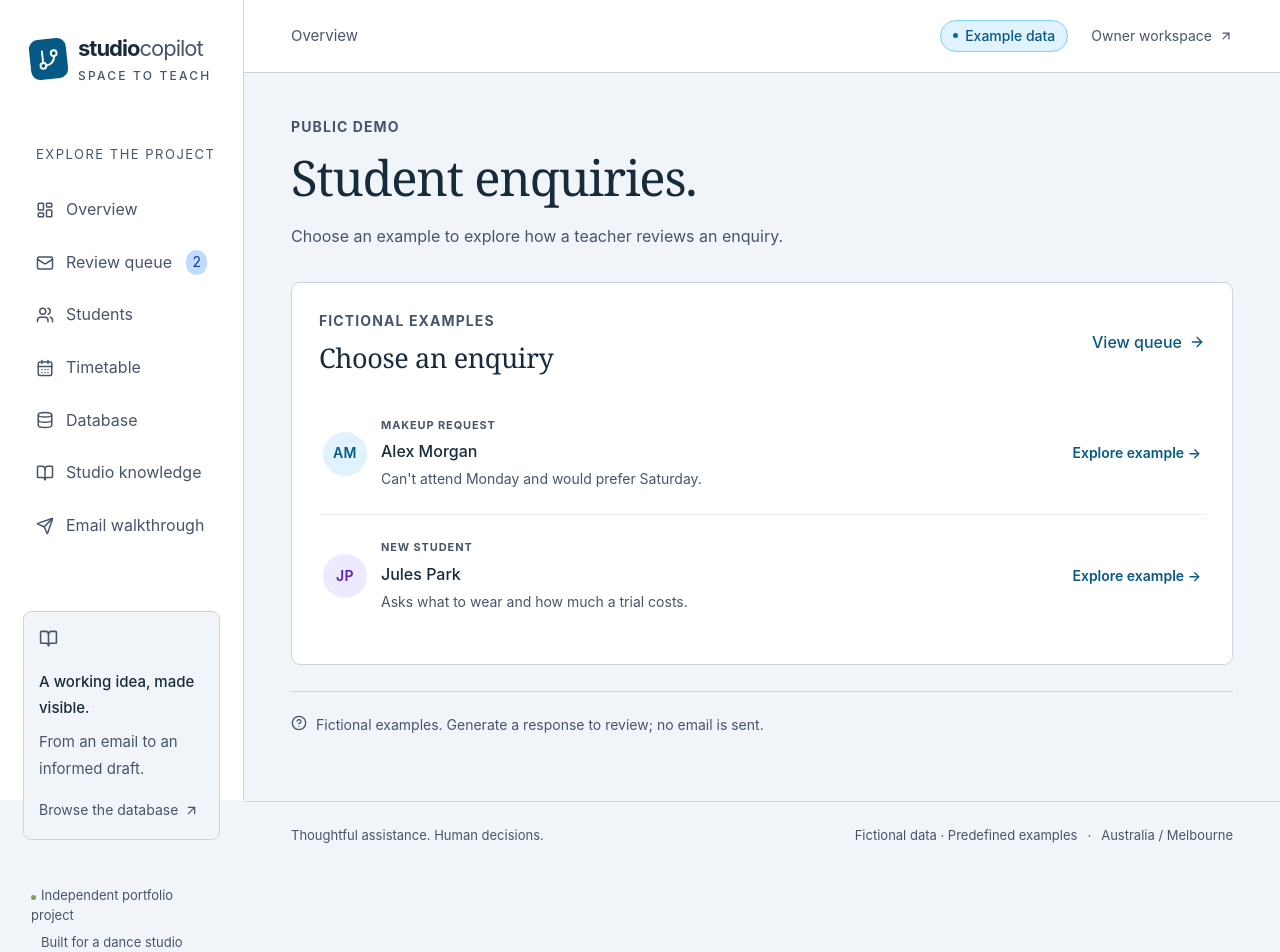
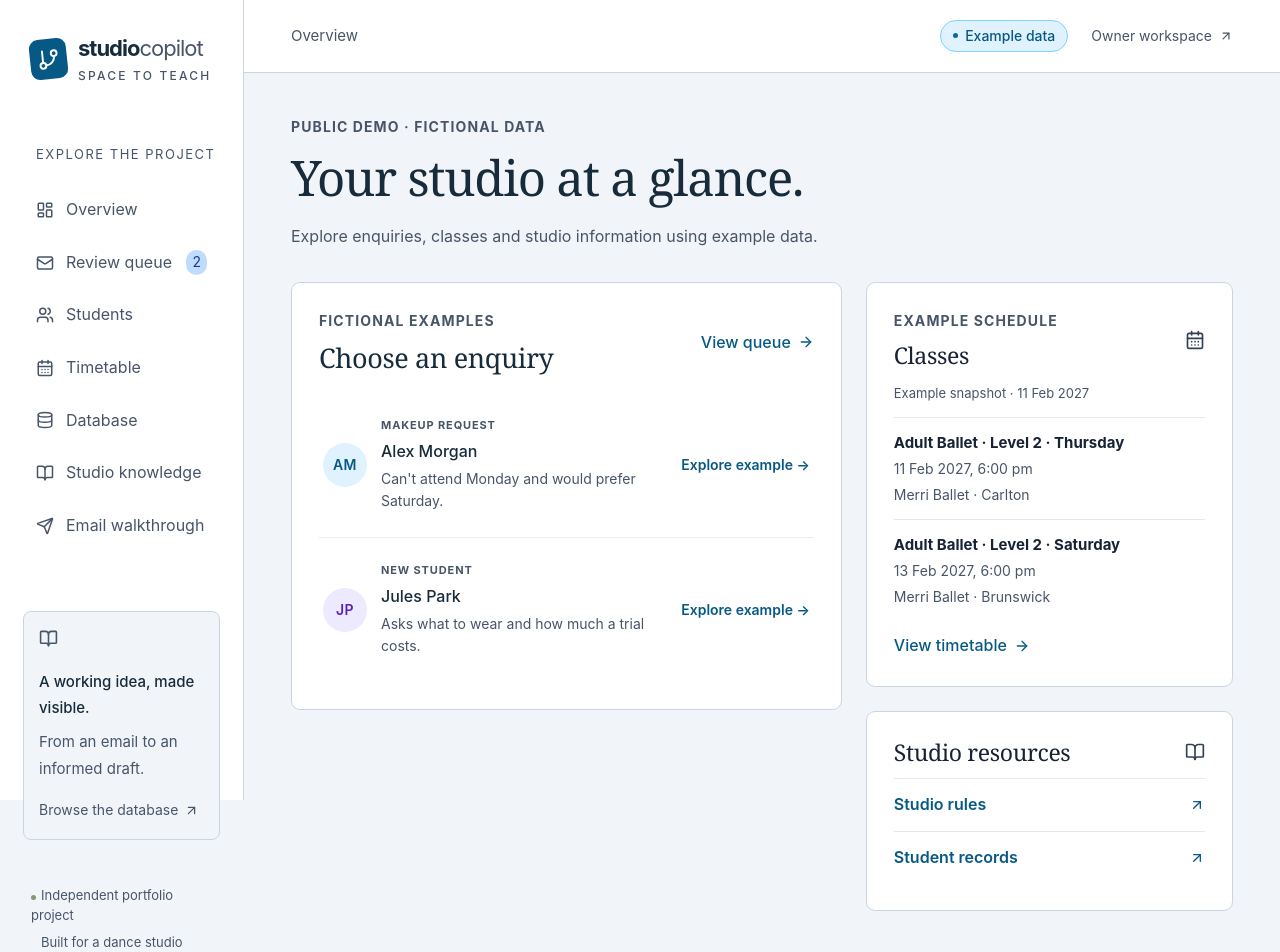
Before and after one commit to manjunjiangclara-cmyk/dance-studio-agent, a React (Vite) app in the folder frontend/: page / in a window 1280 px wide. Shown: the top 952 px of the page. Before the commit the page ends 869 px from the top, so only its background shows below. Built offline with nearby package versions, Linux system fonts and the light colour scheme; a web font is replaced by a local one.

Commit message:
Add studio context to demo dashboard

```diff
--- a/frontend/src/App.tsx
+++ b/frontend/src/App.tsx
@@ -590,11 +590,20 @@ function Overview() {
     return { runs, students, pending };
   }, [workspace]);
   if (!workspace) {
+    const exampleSessions = examples.class_sessions
+      .filter((session) => session.starts_at.slice(0, 10) >= examples.as_of)
+      .slice()
+      .sort((a, b) => a.starts_at.localeCompare(b.starts_at))
+      .slice(0, 2);
     return (
       <>
-        <PageHeader eyebrow="PUBLIC DEMO" title="Student enquiries.">
-          Choose an example to explore how a teacher reviews an enquiry.
+        <PageHeader
+          eyebrow="PUBLIC DEMO · FICTIONAL DATA"
+          title="Your studio at a glance."
+        >
+          Explore enquiries, classes and studio information using example data.
         </PageHeader>
+        <div className="overview-dashboard">
           <section
             className="panel overview-enquiries"
             aria-labelledby="overview-enquiries-title"
@@ -610,6 +619,62 @@ function Overview() {
             </div>
             <LiveReviewCases dashboard />
           </section>
+          <aside
+            className="overview-dashboard-side"
+            aria-label="Studio overview"
+          >
+            <section
+              className="panel dashboard-timetable"
+              aria-labelledby="dashboard-timetable-title"
+            >
+              <div className="section-heading">
+                <div>
+                  <div className="eyebrow">EXAMPLE SCHEDULE</div>
+                  <h2 id="dashboard-timetable-title">Classes</h2>
+                </div>
+                <CalendarDays size={20} aria-hidden="true" />
+              </div>
+              <p className="dashboard-snapshot">
+                Example snapshot · {dateLabel(examples.as_of)}
+              </p>
+              {exampleSessions.map((session) => {
+                const cls = examples.classes.find(
+                  (item) => item.id === session.class_id,
+                );
+                const location = examples.locations.find(
+                  (item) => item.id === cls?.location_id,
+                );
+                return (
+                  <div className="dashboard-session" key={session.id}>
+                    <strong>{cls?.name ?? "Class"}</strong>
+                    <span>{timeLabel(session.starts_at)}</span>
+                    {location && <span>{location.name}</span>}
+                  </div>
+                );
+              })}
+              <Link className="inline-link" to={`${base}/timetable`}>
+                View timetable <ArrowRight size={16} />
+              </Link>
+            </section>
+            <section
+              className="panel dashboard-shortcuts"
+              aria-labelledby="dashboard-shortcuts-title"
+            >
+              <div className="section-heading">
+                <h2 id="dashboard-shortcuts-title">Studio resources</h2>
+                <BookOpen size={20} aria-hidden="true" />
+              </div>
+              <Link to={`${base}/knowledge/rules`}>
+                <span>Studio rules</span>
+                <ArrowUpRight size={16} />
+              </Link>
+              <Link to={`${base}/students`}>
+                <span>Student records</span>
+                <ArrowUpRight size={16} />
+              </Link>
+            </section>
+          </aside>
+        </div>
         <div className="example-footnote">
           <CircleHelp size={16} />
           <p>
--- a/frontend/src/style.css
+++ b/frontend/src/style.css
@@ -4327,3 +4327,70 @@ h3 {
     margin-left: 56px;
   }
 }
+
+.overview-dashboard {
+  display: grid;
+  grid-template-columns: minmax(0, 1.5fr) minmax(260px, 1fr);
+  gap: 24px;
+  align-items: start;
+}
+.overview-dashboard-side {
+  min-width: 0;
+}
+.dashboard-timetable .section-heading,
+.dashboard-shortcuts .section-heading {
+  margin-bottom: 12px;
+  color: #334155;
+}
+.dashboard-timetable h2,
+.dashboard-shortcuts h2 {
+  font-size: 23px;
+  color: #172235;
+}
+.dashboard-snapshot {
+  margin: 0 0 12px;
+  font-size: 13px;
+  color: #475569;
+}
+.dashboard-session {
+  display: grid;
+  gap: 3px;
+  padding: 13px 0;
+  border-top: 1px solid #e2e8f0;
+  font-size: 14px;
+  color: #475569;
+}
+.dashboard-session strong {
+  color: #172235;
+  font-size: 15px;
+}
+.dashboard-timetable .inline-link {
+  margin-top: 12px;
+}
+.dashboard-shortcuts a {
+  display: flex;
+  align-items: center;
+  justify-content: space-between;
+  gap: 12px;
+  padding: 13px 0;
+  border-top: 1px solid #e2e8f0;
+  color: #075985;
+  font-weight: 600;
+}
+@media (max-width: 1050px) {
+  .overview-dashboard {
+    grid-template-columns: 1fr;
+    gap: 0;
+  }
+  .overview-dashboard-side {
+    display: grid;
+    grid-template-columns: repeat(2, minmax(0, 1fr));
+    gap: 20px;
+  }
+}
+@media (max-width: 650px) {
+  .overview-dashboard-side {
+    grid-template-columns: 1fr;
+    gap: 0;
+  }
+}
```
Also changed, not shown: 1 other file (tests, documents, lock files or other folders). Lines whose indentation alone changed are shown as unchanged.
